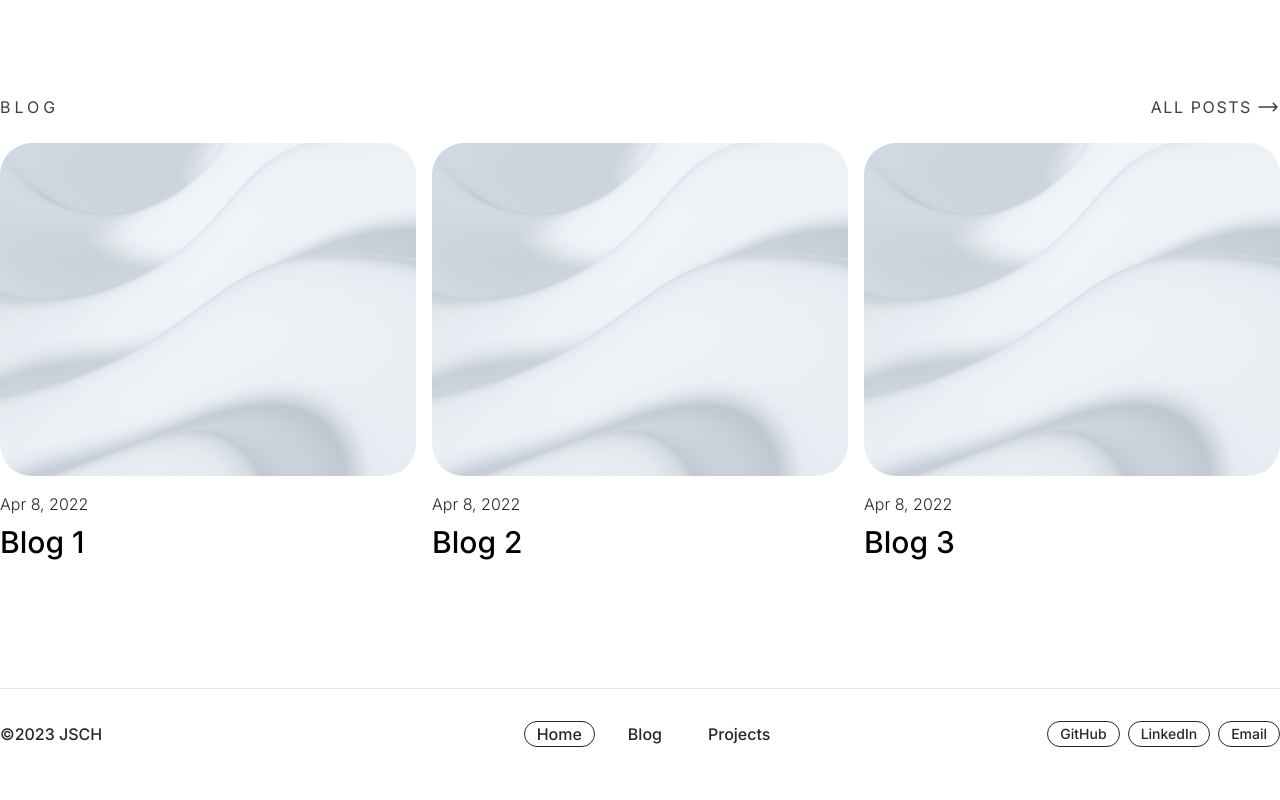
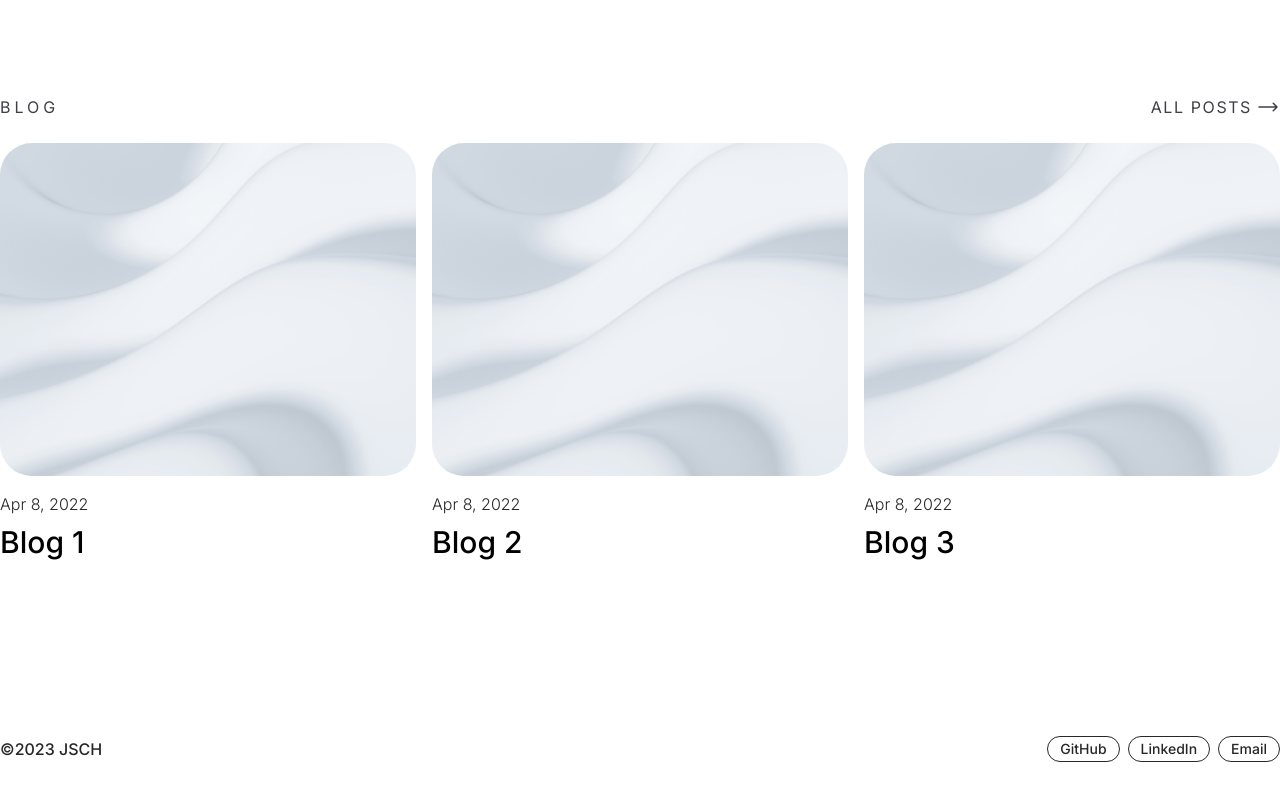
Before and after one commit to jacobschwantes/personal-portfolio, a Next.js app: page / in a window 1280 px wide. Shown: the part 1266-2066 px from the top of the page. Before the commit the page ends 2045 px from the top, so only its background shows below. Built offline with nearby package versions, Linux system fonts and the light colour scheme.

Commit message:
Update footer.tsx

```diff
--- a/src/components/footer.tsx
+++ b/src/components/footer.tsx
@@ -10,14 +10,11 @@ interface FooterProps {}
 const Footer: NextComponentType<NextPageContext, {}, FooterProps> = ({}) => {
   const pathname = usePathname();
   return (
-    <footer className=" w-full border-t border-zinc-200 md:py-8 py-4 px-4 xl:px-0">
+    <footer className=" w-full  md:py-12 py-4 px-4 xl:px-0">
       <div className="max-w-7xl mx-auto flex flex-col sm:flex-row sm:items-center gap-5 w-full">
         <div className=" text-zinc-800 order-2 sm:order-none font-medium flex-1">
           &copy;<time>2023</time>
           <span className=""> JSCH </span>
-        </div>
-        <div className="flex-1">
-          <Navigation activePath={pathname} />
         </div>
         <Socials />
       </div>
```
